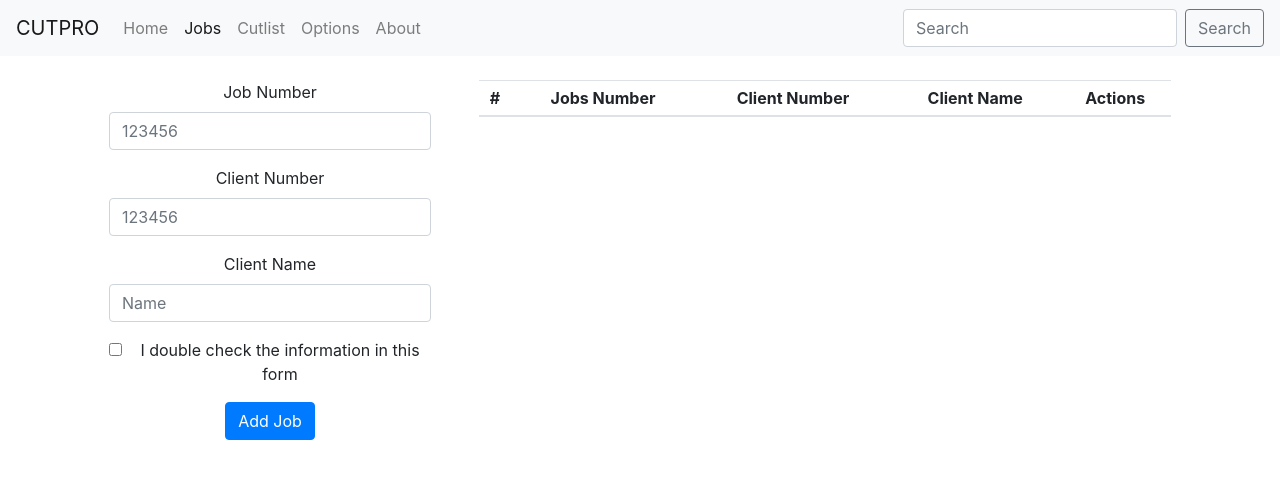
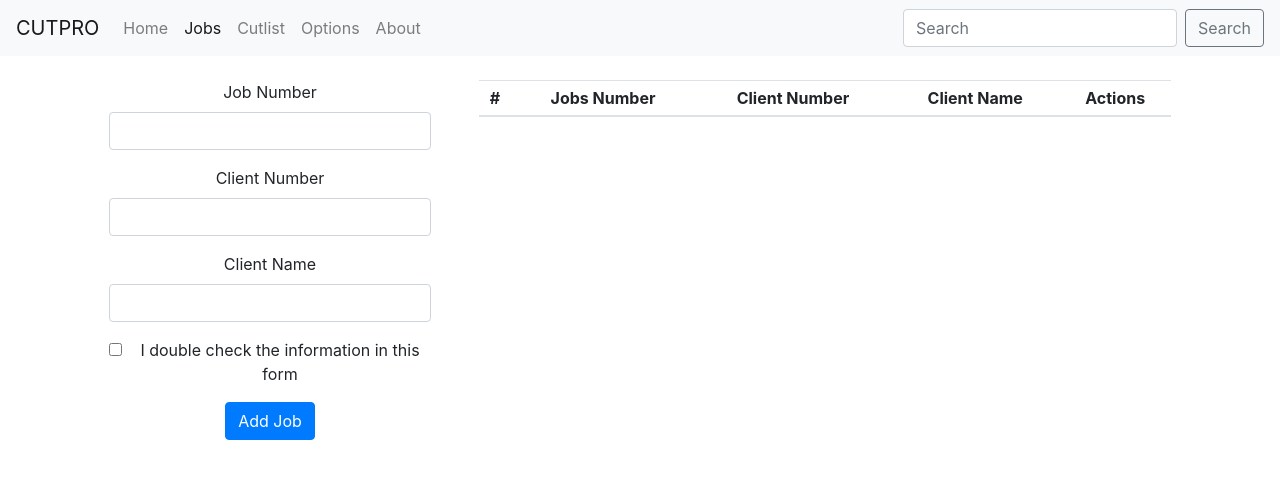
Before and after one commit to lucasarvelo/cutpro-frontend, a React (Create React App) app: page /jobs in a window 1280 px wide. Shown: the top 478 px of the page. Built offline with nearby package versions, Linux system fonts and the light colour scheme.

Commit message:
Refactoring

```diff
--- a/src/components/JobsForm/JobsForm.jsx
+++ b/src/components/JobsForm/JobsForm.jsx
@@ -8,13 +8,29 @@ class JobsForm extends Component {
   constructor(props) {
     super(props);
     this.state = {
-      jobNumber: 0,
-      clientNumber: 0,
+      jobNumber: "",
+      clientNumber: "",
       clientName: "",
-      formChecked: false
+      formCheck: false,
+      windows: []
     };
 
     this.handleSubmit = this.handleSubmit.bind(this);
+    this.handleChange = this.handleChange.bind(this);
+  }
+
+  handleChange(event) {
+    const target = event.target;
+    const id = target.id;
+    let value;
+    if (target.type === "checkbox") {
+      value = target.checked;
+    } else if (id === "clientNumber" || id === "jobNumber") {
+      value = Number(target.value);
+    } else {
+      value = target.value;
+    }
+    this.setState({ [id]: value });
   }
 
   handleSubmit(event) {
@@ -28,26 +44,21 @@ class JobsForm extends Component {
         <div className="form-group">
           <label htmlFor="jobNumber">Job Number</label>
           <input
-            type="text"
+            type="number"
             className="form-control"
             id="jobNumber"
-            placeholder="123456"
-            onChange={event => {
-              this.setState({ jobNumber: Number(event.target.value) });
-            }}
+            value={this.state.jobNumber}
+            onChange={this.handleChange}
             required
           />
         </div>
         <div className="form-group">
           <label htmlFor="clientNumber">Client Number</label>
           <input
-            type="text"
+            type="number"
             className="form-control"
             id="clientNumber"
-            placeholder="123456"
-            onChange={event => {
-              this.setState({ clientNumber: Number(event.target.value) });
-            }}
+            onChange={this.handleChange}
           />
         </div>
         <div className="form-group">
@@ -56,10 +67,7 @@ class JobsForm extends Component {
             type="text"
             className="form-control"
             id="clientName"
-            placeholder="Name"
-            onChange={event => {
-              this.setState({ clientName: event.target.value });
-            }}
+            onChange={this.handleChange}
             required
           />
         </div>
@@ -69,9 +77,7 @@ class JobsForm extends Component {
               className="form-check-input"
               type="checkbox"
               id="formCheck"
-              onChange={event => {
-                this.setState({ formChecked: event.target.checked });
-              }}
+              onChange={this.handleChange}
               required
             />
             <label className="form-check-label" htmlFor="formCheck">
```
